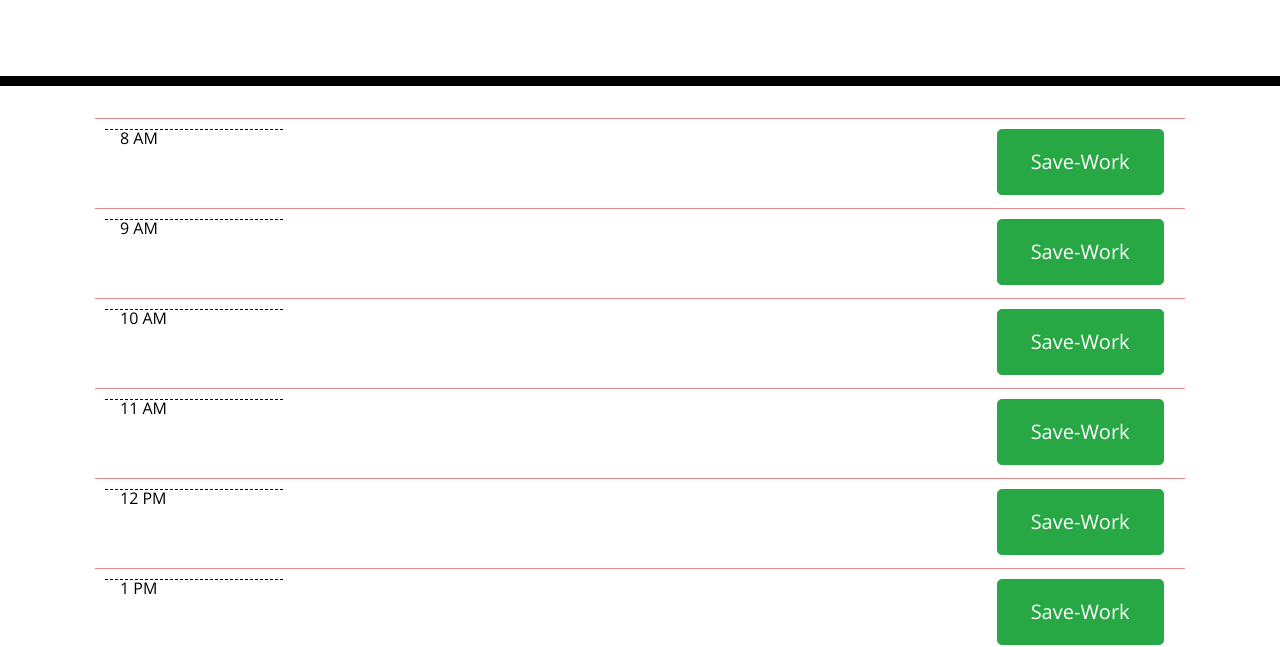
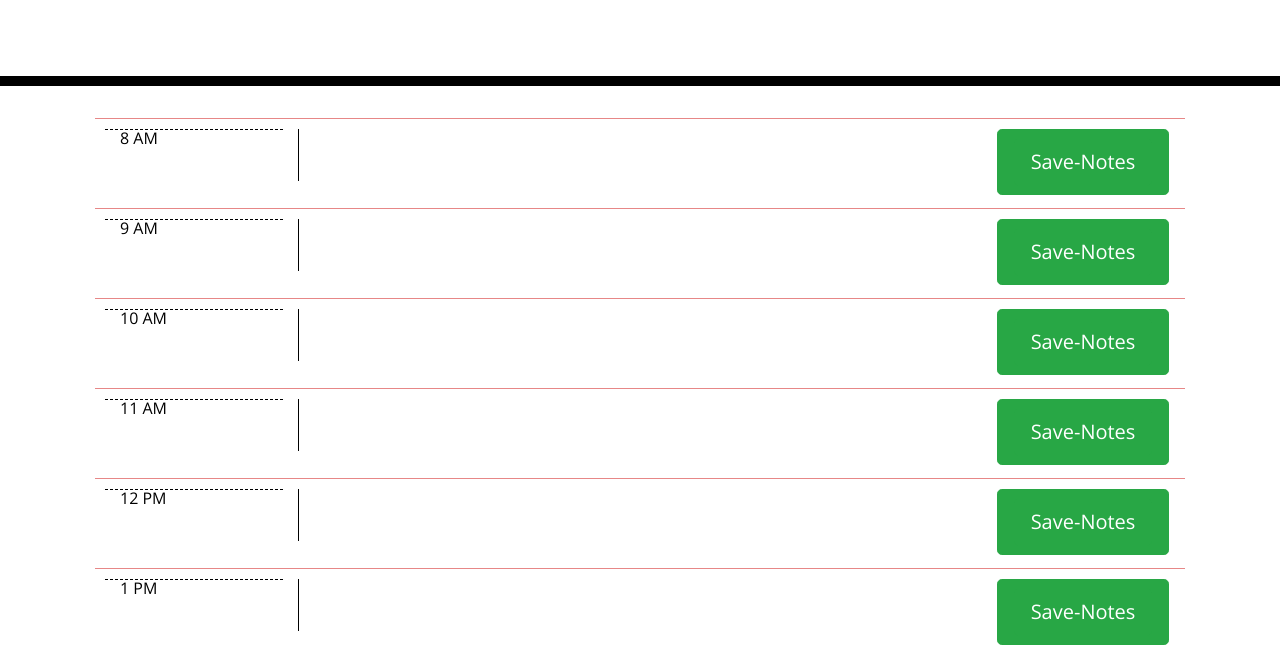
Before and after one commit to gibbo3433/Work-day-scheduler, a plain HTML site: page index.html in a window 1280 px wide. Shown: the part 182-829 px from the top of the page. Drawn offline with nearby package versions, Linux system fonts and the light colour scheme.

Commit message:
text area now working, working on local stor

```diff
--- a/assets/js/script.js
+++ b/assets/js/script.js
@@ -23,19 +23,16 @@ function generateTimeslots () {
 
     var notesForDesc = $('<div>');
     notesForDesc.addClass('col-md-8 Notes');
-    var textArea = $('<text-area>');
-    textArea.addClass('col-md-8 Notes');
+    var textArea = $('<textarea>');
+    textArea.addClass('col-12 description');
+    textArea.val(savedTask);
 
     var saveArea = $('<div>');
     saveArea.addClass('btn btn-success btn-lg saveButton');
     var saveButton = $('<button>');
     saveButton.addClass('btn btn-success btn-lg saveButton');
-    saveButton.on("click", ).text('Save-Work')
+    saveButton.on("click", ).text('Save-Notes')
 
-
-
-    //saveButton.text(Save);
-    //saveButton.on("click", saveNotes);
     // add its own class so the button looks nice?
 
     newTime.append(hourColumn);
```
Also changed, not shown: index.html (+0 -13 lines).
